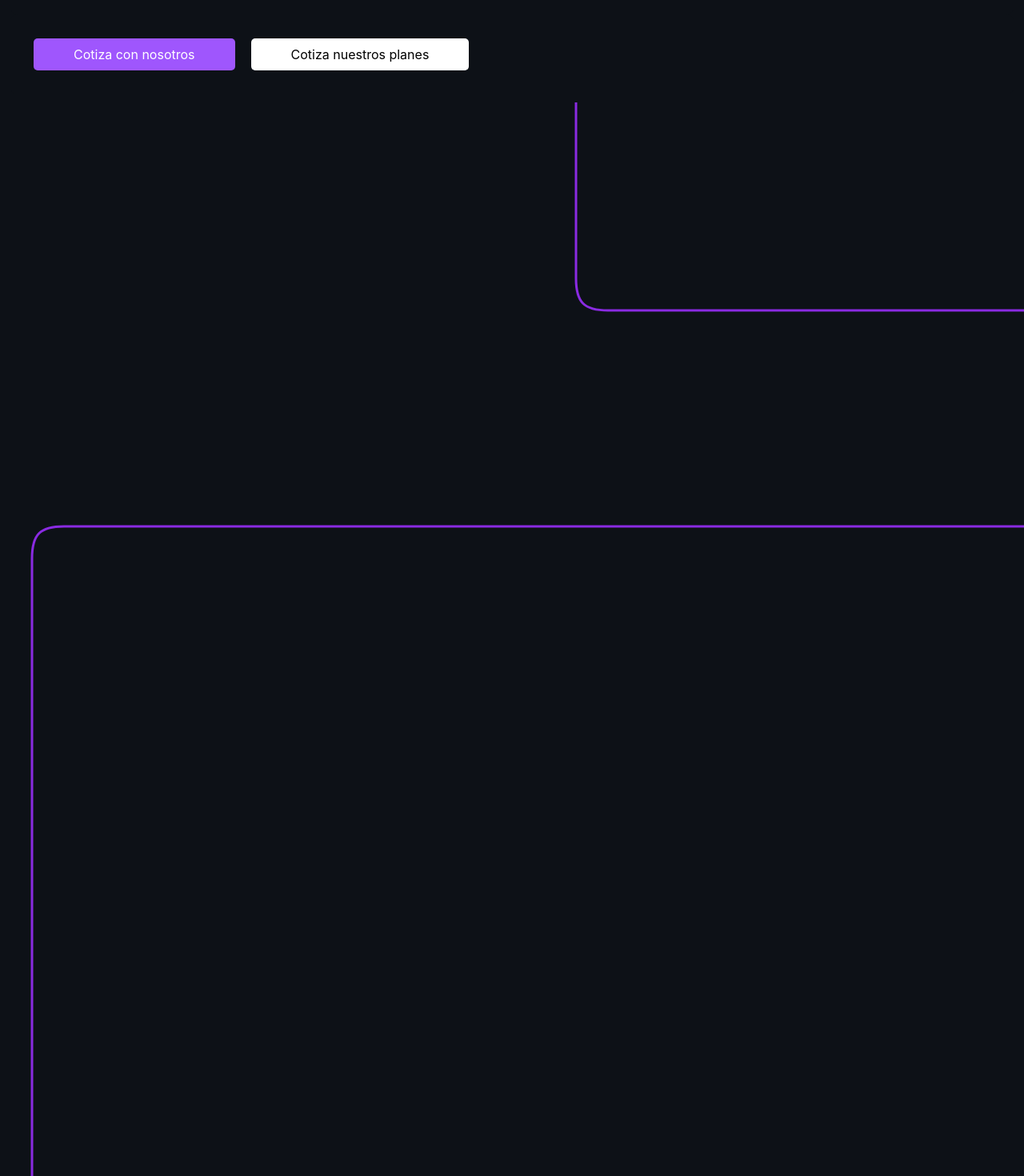
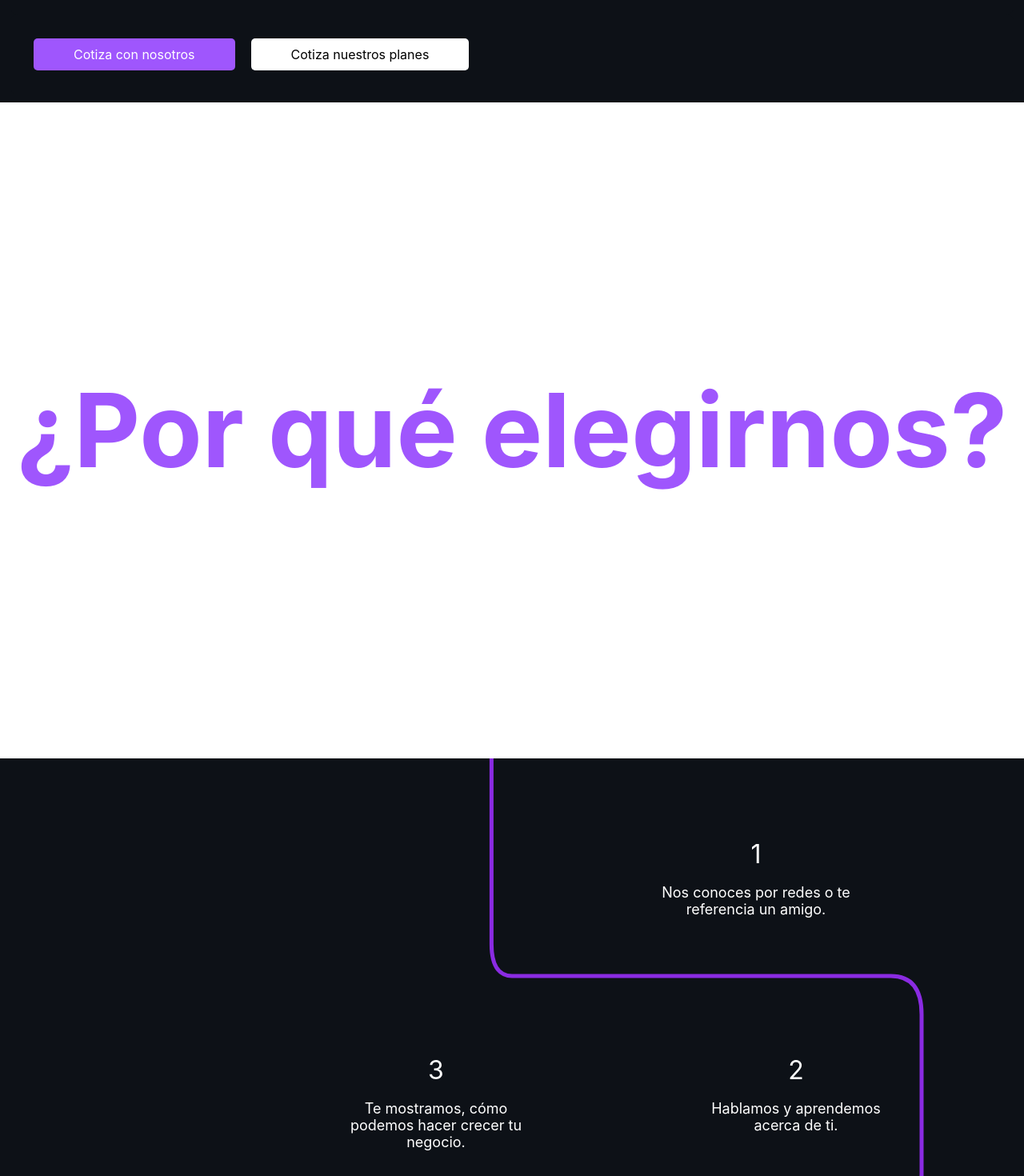
Before and after one commit to Gemu03/Webelopers, a React (Create React App) app: page / in a window 1280 px wide. Shown: the part 740-2210 px from the top of the page at 80% size. Built offline with nearby package versions, Linux system fonts and the light colour scheme.

Commit message:
feat: secciones 2 y 3 del home
Textos en posición absoluta

```diff
--- a/src/components/home/line.jsx
+++ b/src/components/home/line.jsx
@@ -1,35 +1,49 @@
+// Line.js
+import React from 'react';
 import styled from 'styled-components';
 
-const SvgContainer = styled.div`
-  position: absolute; // or fixed if you want it to stay fixed relative to the viewport
+const Svg = styled.svg`
+  position: absolute;
   top: 0;
   left: 0;
   width: 100%;
   height: 100%;
-  pointer-events: none;
-`;
-
-const SvgLine = styled.svg`
-  width: 100%;
-  height: 100%;
+  overflow: visible;
 `;
 
 const LinePath = styled.path`
   stroke: #8a2be2;
-  stroke-width: 3;
+  stroke-width: 5;
   fill: none;
-  transition: stroke-dasharray 0.3s, stroke 0.3s;
+  stroke-dasharray: ${({ strokeDasharray }) => strokeDasharray};
+  transition: stroke-dasharray 0.3s ease;
 `;
 
-const Line = ({ dasharray }) => (
-  <SvgContainer>
-    <SvgLine>
-      <LinePath
-        d="M 720 0 L 720 220 C 720 250 730 260 760 260 L 1310 260 C 1340 260 1350 270 1350 300 L 1350 490 C 1350 520 1340 530 1310 530 L 80 530 C 50 530 40 540 40 570 L 40 1530"
-        strokeDasharray={dasharray}
-      />
-    </SvgLine>
-  </SvgContainer>
-);
+const Line = ({ dasharray }) => {
+  const calculatePath = () => {
+    const vw = window.innerWidth;
+    const vh = window.innerHeight;
+    console.log(vw, vh)
+    const adjustedPath = `M ${vw * 0.48} 0 L ${vw * 0.48} ${vh * 0.29} C ${vw * 0.48} ${vh * 0.33} ${vw * 0.49} ${vh * 0.34} ${vw * 0.50} ${vh * 0.34} L ${vw * 0.87} ${vh * 0.34} C ${vw * 0.89} ${vh * 0.34} ${vw * 0.90} ${vh * 0.36} ${vw * 0.90} ${vh * 0.4} L ${vw * 0.90} ${vh * 0.65} C ${vw * 0.90} ${vh * 0.69} ${vw * 0.89} ${vh * 0.71} ${vw * 0.87} ${vh * 0.71} L ${vw * 0.05} ${vh * 0.71} C ${vw * 0.03} ${vh * 0.71} ${vw * 0.03} ${vh * 0.73} ${vw * 0.03} ${vh * 0.76} L ${vw * 0.03} ${vh * 2.05}`;
+    return adjustedPath;
+  };
+
+  const [path, setPath] = React.useState(calculatePath());
+
+  React.useEffect(() => {
+    const handleResize = () => {
+      setPath(calculatePath());
+    };
+
+    window.addEventListener('resize', handleResize);
+    return () => window.removeEventListener('resize', handleResize);
+  }, []);
+
+  return (
+    <Svg>
+      <LinePath d={path} strokeDasharray={dasharray} />
+    </Svg>
+  );
+};
 
 export default Line;
--- a/src/components/home/section.jsx
+++ b/src/components/home/section.jsx
@@ -1,3 +1,4 @@
+// Section.js
 import React, { useState, useEffect, useRef } from 'react';
 import styled from 'styled-components';
 import Line from './line';
@@ -8,7 +9,51 @@ const SectionContainer = styled.section`
   background-color: ${({ bgColor }) => bgColor};
 `;
 
-const Section = ({ bgColor }) => {
+const TextElement = styled.div`
+  position: absolute;
+  color: white;
+  display: flex;
+  align-items: baseline;
+  flex-direction: row;
+  flex-wrap: wrap;
+  justify-content: center;
+  padding: 20px;
+  width: 250px;
+
+  &:nth-child(2) {
+    top: 80px;
+    left: 800px;
+  }
+
+  &:nth-child(3) {
+    top: 350px;
+    left: 850px;
+  }
+
+  &:nth-child(4) {
+    top: 350px;
+    left: 400px;
+  }
+
+  &:nth-child(5) {
+    top: 600px;
+    left: 100px;
+  }
+
+  &:nth-child(6) {
+    top: 900px;
+    left: 100px;
+  }
+
+  &:nth-child(7) {
+    top: 1200px;
+    left: 100px;
+  }
+`;
+
+
+
+const Section = ({ bgColor, texts }) => {
   const [dasharray, setDasharray] = useState('0, 1000');
   const sectionRef = useRef(null);
 
@@ -20,8 +65,8 @@ const Section = ({ bgColor }) => {
         const sectionTop = rect.top;
         const sectionScrollTop = window.innerHeight - sectionTop;
         const sectionScrollPercent = Math.min(Math.max(sectionScrollTop / sectionHeight, 0), 1);
-        const dashLength = 3800;
-        const filledLength = ((sectionScrollPercent) * dashLength*0.86);
+        const dashLength = 3800
+        const filledLength = ((sectionScrollPercent) * (dashLength*0.9));
         setDasharray(`${filledLength}, ${dashLength - filledLength}`);
       }
     };
@@ -33,6 +78,15 @@ const Section = ({ bgColor }) => {
   return (
     <SectionContainer bgColor={bgColor} ref={sectionRef}>
       <Line dasharray={dasharray} />
+      {texts.map((text, index) => (
+        <TextElement key={index}>
+          <div>
+            <span style={{ fontSize: '32px' }}>{index + 1}</span>
+            <p style={{ fontSize: index > 2 ? '24px' : '18px'}}>{text}</p>
+            {index > 2 && <p>Subtitulo</p>}
+          </div>
+        </TextElement>
+      ))}
     </SectionContainer>
   );
 };
--- a/src/pages/home.jsx
+++ b/src/pages/home.jsx
@@ -24,8 +24,20 @@ function Home(){
                 <Buttonlink2 to="/">Cotiza nuestros planes</Buttonlink2>
             </Home1Buttons>
         </Home1>
+        <Home2>
+            <Home2Title>
+                ¿Por qué elegirnos?
+            </Home2Title>
+        </Home2>
         <div>
-            <Section bgColor="#0d1117" />
+            <Section bgColor="#0d1117" texts={[
+            "Nos conoces por redes o te referencia un amigo.",
+            "Hablamos y aprendemos acerca de ti.",
+            "Te mostramos, cómo podemos hacer crecer tu negocio.",
+            "Diseñar la solucion a tu medida.",
+            "Hacemos crecer tu negocio",
+            "Nos recomiendas y ayudas a alguien más"
+            ]}/>
         </div>
         </>
     );
@@ -108,3 +120,21 @@ const Buttonlink2 = styled(Link)`
     border-radius: 5px;
     margin: 10px 10px;
 `;
+
+const Home2 = styled.div`
+    background-color: #fff;
+    color: #000;
+    padding: 10px 0;
+    height: 100vh;
+`;
+
+const Home2Title = styled.h1`
+    text-align: center;
+    margin: auto;
+    display: flex;
+    justify-content: center;
+    align-items: center;
+    height: 100%;
+    font-size: 8rem;
+    color: #9f56fd;
+`;
```
